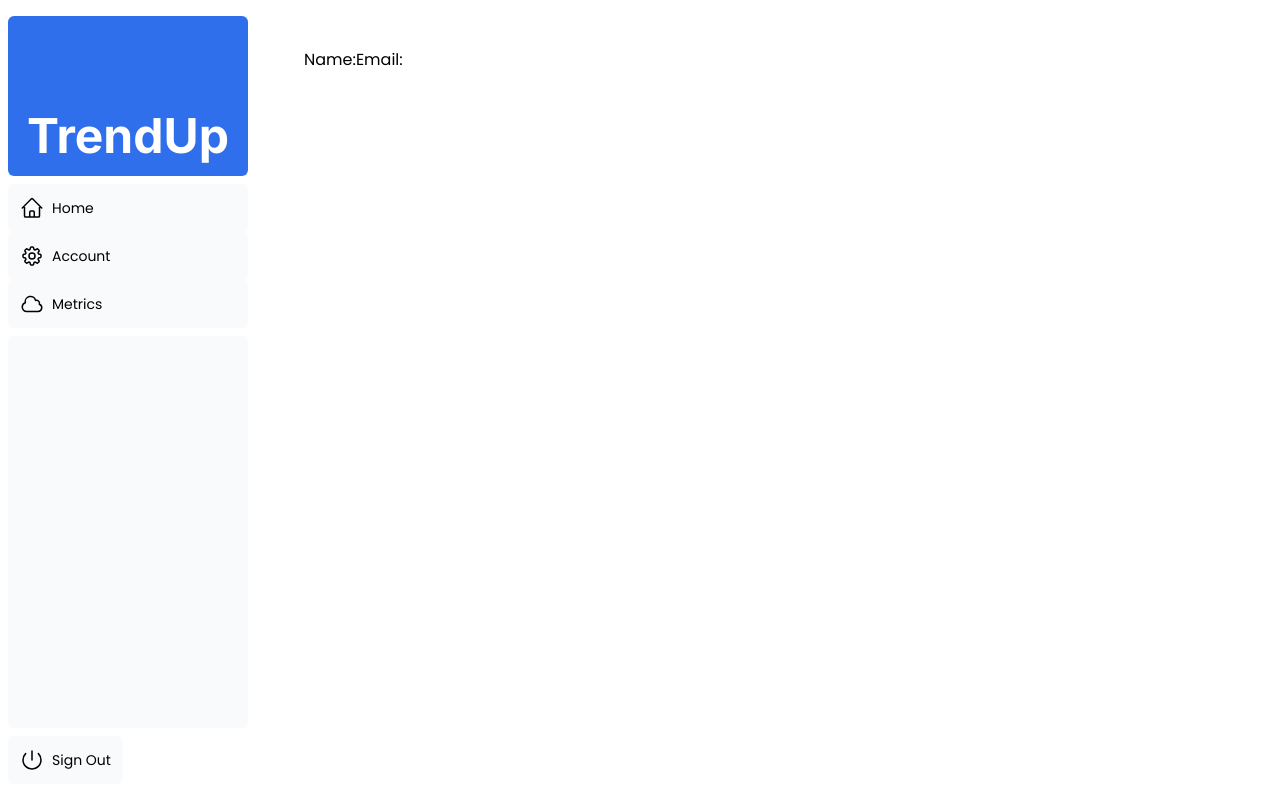
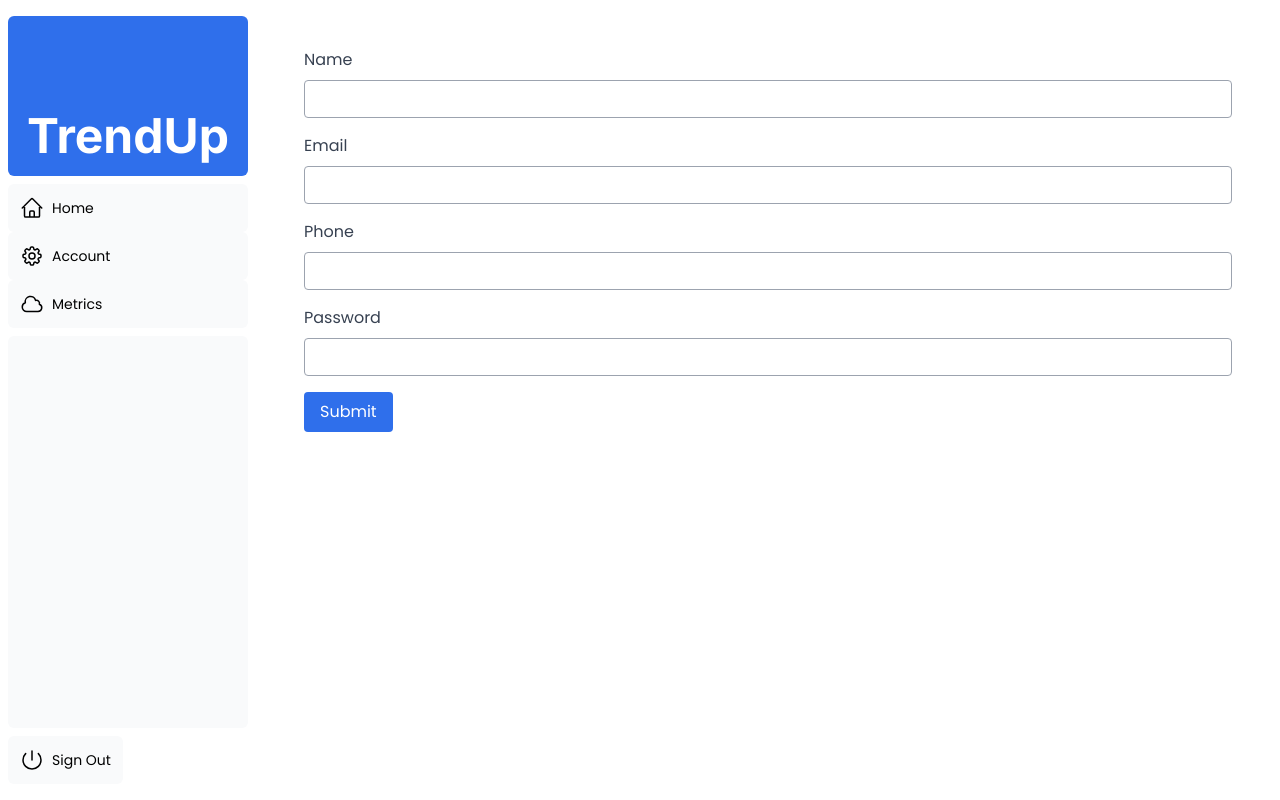
Before and after one commit to vincentminutella/fitness-tracker, a Next.js app: page /dashboard/account in a window 1280 px wide. Built offline with nearby package versions, Linux system fonts and the light colour scheme; no server answers; the database is empty.

Commit message:
admin form changes

```diff
--- a/app/dashboard/account/page.tsx
+++ b/app/dashboard/account/page.tsx
@@ -3,17 +3,7 @@ import { auth } from "../../../auth";
 import Profile from '@/app/ui/account/profile';
 import { sql } from '@vercel/postgres';
 import { User } from '@/app/lib/definitions';
-
-
-async function getUser(email: string): Promise<User | undefined> {
-    try {
-      const user = await sql<User>`SELECT * FROM users WHERE email=${email}`;
-      return user.rows[0];
-    } catch (error) {
-      console.error('Failed to fetch user:', error);
-      throw new Error('Failed to fetch user.');
-    }
-  }
+import { getUser } from '@/app/lib/data';
 
 export default async function Page() {
 
--- a/app/ui/account/profile.tsx
+++ b/app/ui/account/profile.tsx
@@ -1,23 +1,85 @@
 'use client'
 import { useState } from 'react';
 import { User } from '../../lib/definitions';
+import { useForm } from 'react-hook-form';
+import { getUser } from '@/app/lib/data';
 
 export default function Profile( { user }: { user: User | undefined } ) {
 
+
+    const { register, handleSubmit, formState: { errors } } = useForm();
+
+	const onSubmit = (data : any) => {
+		console.log(getUser(data.email));
+	};
+
     const [editMode, setEditMode] = useState(false);
 
-    return (
-        <div>
-            <label>Name:
-                <a>
-                    {user?.name}
-                </a>
-            </label>
-            <label>Email:
-                <a>
-                    {user?.email}
-                </a>
-            </label>
-        </div>
-    )
-}
+return (
+		<form onSubmit={handleSubmit(onSubmit)}>
+			<div className="mb-4">
+				<label className="block text-gray-700 font-medium mb-2" htmlFor="name">
+					Name
+				</label>
+				<input
+					className="appearance-none border border-gray-400 rounded w-full py-2 px-3 text-gray-700 leading-tight focus:outline-none focus:border-indigo-500"
+					id="name"
+					type="text"
+					defaultValue={user?.name}
+                    {...register("name", { required: true })}
+				/>
+				{errors.name && <p className="text-red-500 text-xs italic">Name is required</p>}
+			</div>
+			<div className="mb-4">
+				<label className="block text-gray-700 font-medium mb-2" htmlFor="email">
+					Email
+				</label>
+				<input
+					className="appearance-none border border-gray-400 rounded w-full py-2 px-3 text-gray-700 leading-tight focus:outline-none focus:border-indigo-500"
+					id="email"
+					type="email"
+                    defaultValue={user?.email}
+                    {...register("email", { required: true })}
+				/>
+				{errors.email && <p className="text-red-500 text-xs italic">Email is required</p>}
+			</div>
+
+            <div className="mb-4">
+				<label className="block text-gray-700 font-medium mb-2" htmlFor="phone">
+					Phone
+				</label>
+				<input
+					className="appearance-none border border-gray-400 rounded w-full py-2 px-3 text-gray-700 leading-tight focus:outline-none focus:border-indigo-500"
+					id="phone"
+					type="phone"
+					defaultValue={user?.phone}
+                    {...register("phone", { required: false })}
+				/>
+				{errors.phone && <p className="text-red-500 text-xs italic">Number in wrong format</p>}
+			</div>
+
+            <div className="mb-4">
+				<label className="block text-gray-700 font-medium mb-2" htmlFor="email">
+					Password
+				</label>
+				<input
+					className="appearance-none border border-gray-400 rounded w-full py-2 px-3 text-gray-700 leading-tight focus:outline-none focus:border-indigo-500"
+					id="password"
+					type="password"
+                    defaultValue={user?.password}
+                    {...register("password", { required: true })}
+				/>
+				{errors.password && <p className="text-red-500 text-xs italic">Password is required</p>}
+			</div>
+
+
+
+			<button
+				className="bg-blue-600 hover:bg-indigo-700 text-white font-medium py-2 px-4 rounded focus:outline-none focus:shadow-outline"
+				type="submit"
+			>
+				Submit
+			</button>
+		</form>
+	);
+};
--- a/package.json
+++ b/package.json
@@ -22,6 +22,7 @@
     "postcss": "8.4.31",
     "react": "18.2.0",
     "react-dom": "18.2.0",
+    "react-hook-form": "^7.50.1",
     "tailwindcss": "3.3.3",
     "typescript": "5.2.2",
     "zod": "^3.22.2"
--- a/scripts/pass-hasher.js
+++ b/scripts/pass-hasher.js
@@ -6,12 +6,12 @@ function getPasswordForPostgres() {
     const password = '';
     let hashedPassword = '';
     hashedPassword = bcrypt.hash(password, 10);
-    console.log(hashedPassword);
     return hashedPassword;
 }
 async function main() {
-    const returnvar = await getPasswordForPostgres();
-    console.log(returnvar);
+    const ret = await getPasswordForPostgres();
+    console.log(ret);
+    return ret;
 }
 
 main();
```
Also changed, not shown: 1 other file (tests, documents, lock files or other folders).
